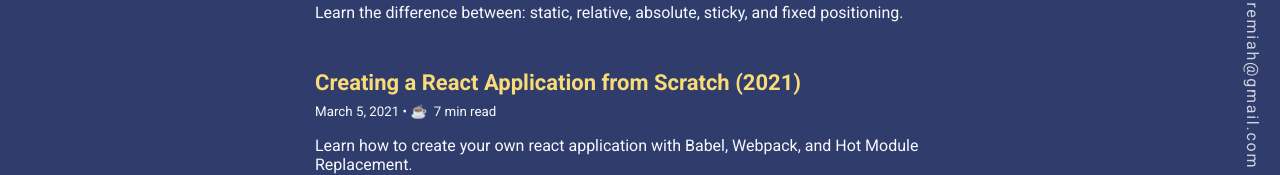
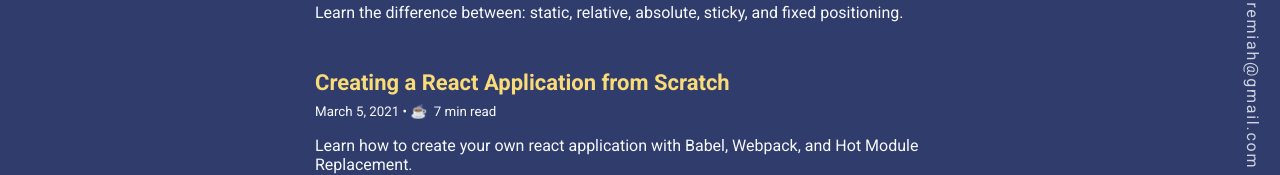
Before and after one commit to ClothierNamedJeremiah/personal-website, a Next.js app: page /blog in a window 1280 px wide. Shown: the part 546-721 px from the top of the page. Built offline with nearby package versions, Linux system fonts and the light colour scheme.

Commit message:
updating blog title

```diff
--- a/src/data/blogs.js
+++ b/src/data/blogs.js
@@ -14,7 +14,7 @@ const BLOGS = [
     blogPostUrl: 'https://clothiernamedjeremiah.medium.com/how-to-position-html-elements-properly-using-css-3fc559f6e5ff',
   },
   {
-    title: 'Creating a React Application from Scratch (2021)',
+    title: 'Creating a React Application from Scratch',
     shortDescription: 'Learn how to create your own react application with Babel, Webpack, and Hot Module Replacement.',
     datePublished: 'March 5, 2021',
     estimatedTimeToRead: '7 min read',
```
